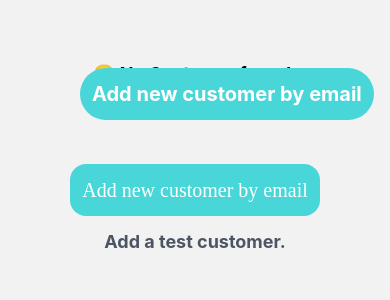
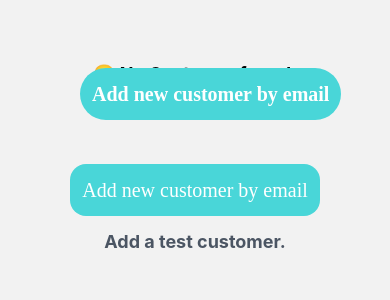
Before and after one commit to VishalJangid123/card-management-app, a React Native app: screen / in a window 390 px wide. Shown: the top 300 px of the page. Built offline with nearby package versions, Linux system fonts and the light colour scheme.

Commit message:
Added gray color and font refrence

```diff
--- a/tailwind.config.js
+++ b/tailwind.config.js
@@ -11,8 +11,15 @@ module.exports = {
   theme: {
     extend: {
       colors: {
-        primary: "#49D6D8"
-      }
+        primary: "#49D6D8",
+        "c-gray-1": "#808080",
+        "c-gray-2": "#8F8F8F"
+      },
+      fontFamily:{
+        "FC-regular": ["FCSubjectRoundedNoncml-Reg"],
+        "FC-bold": ["FCSubjectRoundedNoncml-Bold"],
+      },
+
     },
   },
   plugins: [],
```
